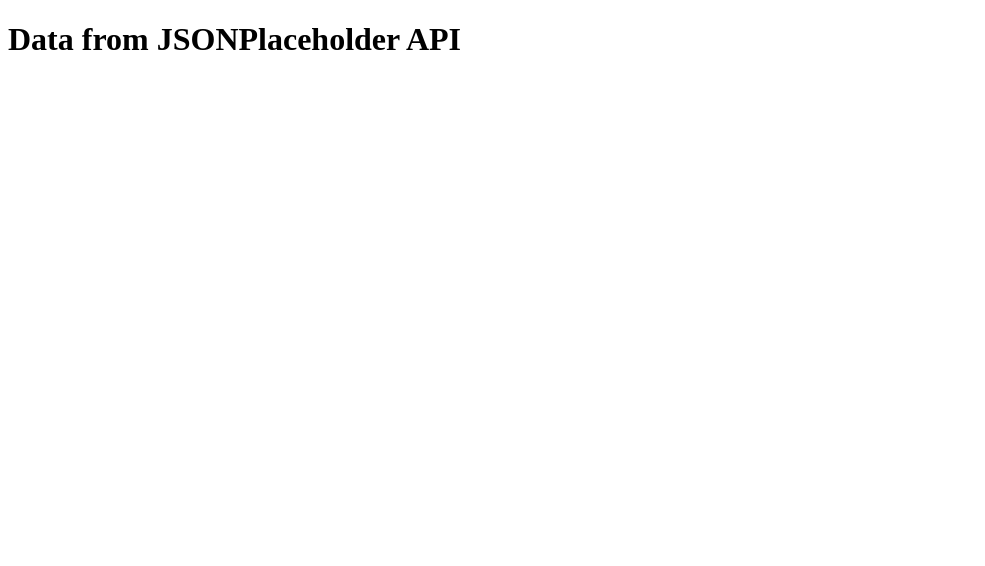
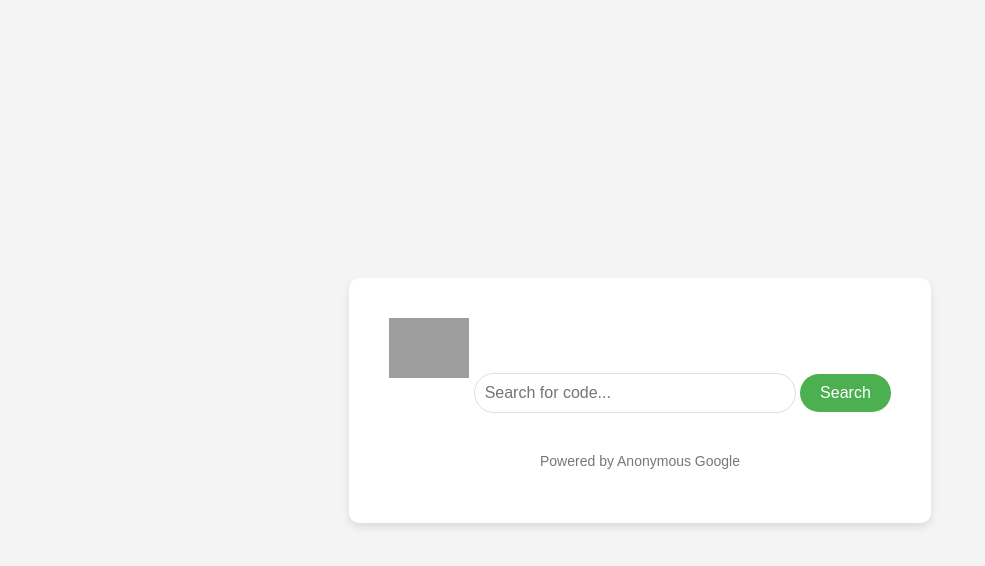
Before and after one commit to carsonsmacks/elearning, a plain HTML site: page index.html in a window 1280 px wide. Shown: the whole page, without its empty margins (0-985 px from the left). Drawn offline with Linux system fonts and the light colour scheme; no server answers; grey boxes are pictures that could not be loaded.

Commit message:
Update index.html

```diff
--- a/index.html
+++ b/index.html
@@ -1,34 +1,118 @@
 <!DOCTYPE html>
 <html lang="en">
 <head>
-    <meta charset="UTF-8">
-    <meta name="viewport" content="width=device-width, initial-scale=1.0">
-    <title>Fetch Data Example</title>
+  <meta charset="UTF-8">
+  <meta name="viewport" content="width=device-width, initial-scale=1.0">
+  <title>Anonymous Google</title>
+  <style>
+    /* Global Styles */
+    body {
+      font-family: Arial, sans-serif;
+      margin: 0;
+      padding: 0;
+      display: flex;
+      justify-content: center;
+      align-items: center;
+      height: 100vh;
+      background-color: #f4f4f4;
+      text-align: center;
+    }
+
+    /* Container for the whole search area */
+    .search-container {
+      background-color: white;
+      padding: 40px;
+      box-shadow: 0 4px 8px rgba(0, 0, 0, 0.1);
+      border-radius: 10px;
+      text-align: center;
+    }
+
+    /* Logo Image */
+    .logo {
+      width: 80px;
+      height: auto;
+      margin-bottom: 20px;
+    }
+
+    /* Search Bar Styles */
+    .search-bar {
+      width: 300px;
+      padding: 10px;
+      font-size: 16px;
+      border-radius: 20px;
+      border: 1px solid #ddd;
+      margin-bottom: 20px;
+      outline: none;
+    }
+
+    /* Search Button Styles */
+    .search-btn {
+      padding: 10px 20px;
+      font-size: 16px;
+      background-color: #4CAF50;
+      color: white;
+      border: none;
+      border-radius: 20px;
+      cursor: pointer;
+      transition: background-color 0.3s;
+    }
+
+    .search-btn:hover {
+      background-color: #45a049;
+    }
+
+    /* Footer message */
+    .footer {
+      font-size: 14px;
+      color: #777;
+      margin-top: 20px;
+    }
+  </style>
 </head>
 <body>
-    <h1>Data from JSONPlaceholder API</h1>
-    <div id="data-container"></div>
 
-    <script>
-        async function fetchData() {
-            try {
-                // Fetch data from the JSONPlaceholder API
-                const response = await fetch('https://jsonplaceholder.typicode.com/posts');
-                if (!response.ok) {
-                    throw new Error('Network response was not ok ' + response.statusText);
-                }
-                const data = await response.json();
+  <div class="search-container">
+    <img src="https://cdn.creazilla.com/icons/3269952/google-icon-lg.png" alt="Google Logo" class="logo">
 
-                // Display the data on the webpage
-                const dataContainer = document.getElementById('data-container');
-                dataContainer.innerHTML = '<ul>' + data.map(post => `<li>${post.title}</li>`).join('') + '</ul>';
-            } catch (error) {
-                console.error('There was a problem with the fetch operation:', error);
-            }
-        }
+    <!-- Search Bar Form -->
+    <input type="text" id="searchInput" class="search-bar" placeholder="Search for code..." />
+    <button class="search-btn" onclick="performSearch()">Search</button>
 
-        // Call the fetchData function when the page loads
-        window.onload = fetchData;
-    </script>
+    <div class="footer">
+      <p>Powered by Anonymous Google</p>
+    </div>
+  </div>
+
+  <script>
+    // Function to handle the search and fetch code
+    function performSearch() {
+      const query = document.getElementById('searchInput').value;
+      if (query.trim() === "") {
+        alert("Please enter a search term.");
+        return;
+      }
+
+      // Example: Fetching from a static GitHub Gist (Replace with actual logic if needed)
+      const url = `https://api.github.com/gists/public`;  // Example URL, replace with actual code URL logic
+
+      fetch(url)
+        .then(response => response.json())
+        .then(data => {
+          // For demo purposes, we'll just log the first gist's content
+          if (data && data.length > 0) {
+            const gist = data[0];
+            const codeContent = gist.files[Object.keys(gist.files)[0]].content;
+            alert("Fetched Code: \n" + codeContent);
+          } else {
+            alert("No code found for this search.");
+          }
+        })
+        .catch(error => {
+          console.error("Error fetching code:", error);
+          alert("An error occurred while fetching code.");
+        });
+    }
+  </script>
+
 </body>
 </html>
```
